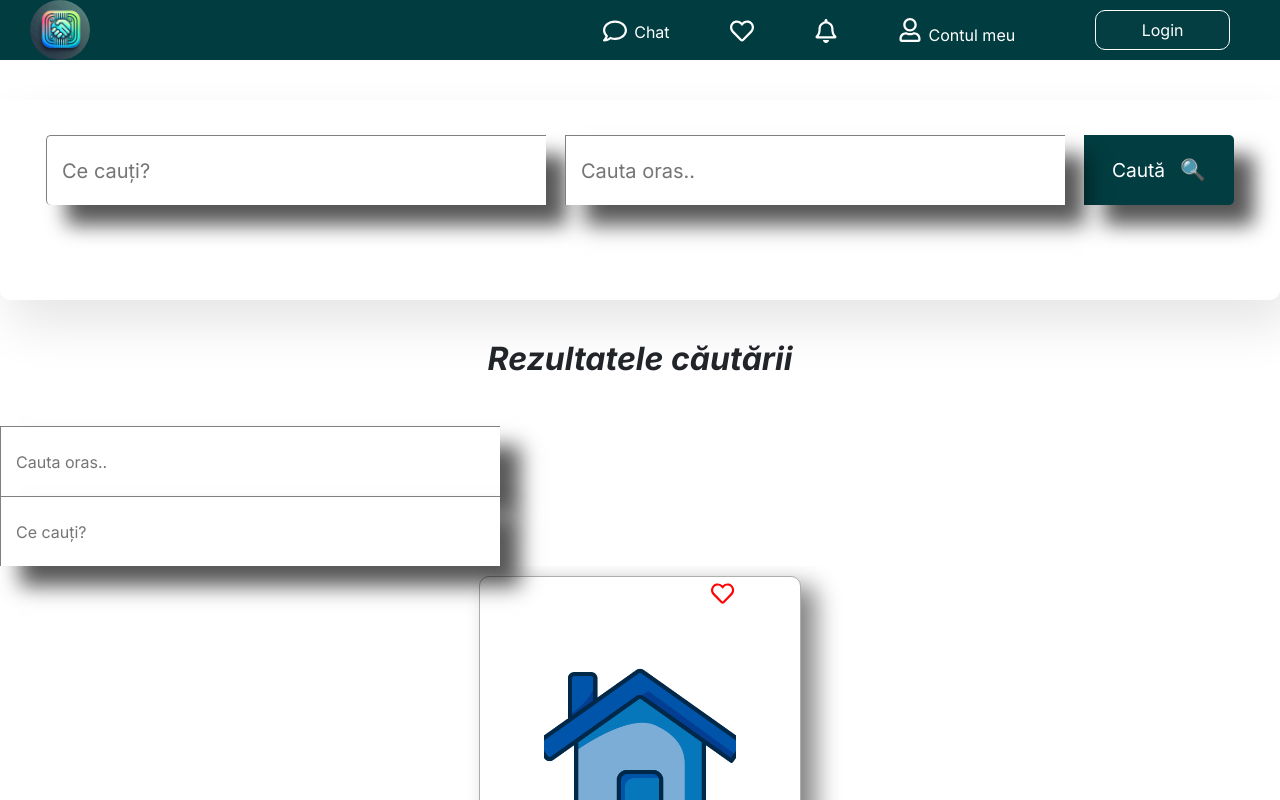
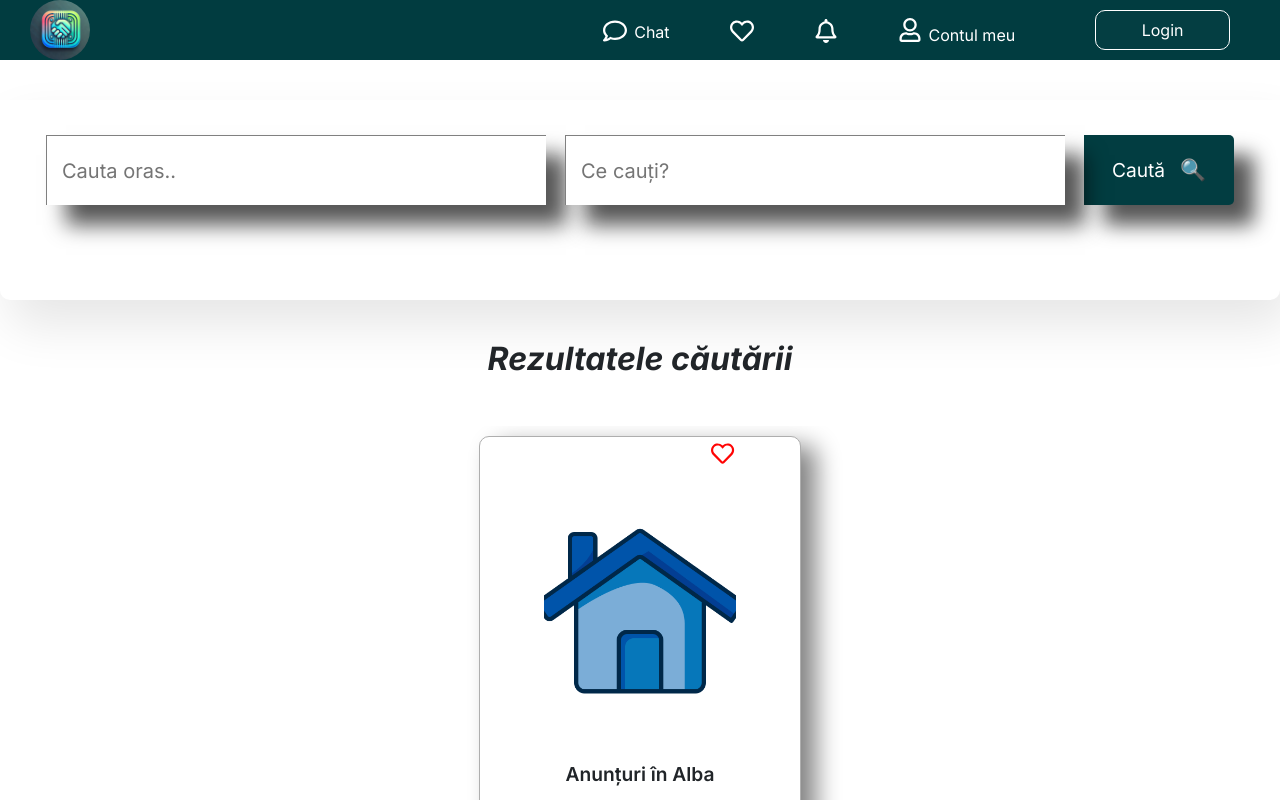
Before and after one commit to scaevola1981/BARD.app, a React (Vite) app: page /search-page in a window 1280 px wide. Built offline with nearby package versions, Linux system fonts and the light colour scheme; a web font is replaced by a local one.

Commit message:
Am schimbat rutele la fisierul Autocompletare

```diff
--- a/src/App.jsx
+++ b/src/App.jsx
@@ -7,7 +7,7 @@ import Favorite from './assets/Pages/Favorite-icon/favorite';
 import Modal from './assets/Components/Modal/modal-component';
 import Account from './assets/Pages/MyAcount-icon/account-page'
 import AnunturiFavorite from './assets/Pages/Notifications-icon/notificari';
-import SearchPage from './assets/Components/SearchPage/search-page';
+import SearchPage from './assets/Pages/SearchPage/search-page';
 
 
 function App() {
--- a/src/assets/Components/NavBar/navBar.jsx
+++ b/src/assets/Components/NavBar/navBar.jsx
@@ -1,7 +1,9 @@
 
 import { useState } from 'react';
 import { useNavigate } from 'react-router-dom';
-import  Autocompletare from '../../Components/Autocompletare/autocompletare-orase'
+import  Autocompletare from '../../Pages/Autocompletare/autocompletare-orase'
+import AutocompletareCategorii from '../../Pages/Autocompletare/autocompletare-categorii';
+
 import './NavBar.css';
 
 const NavBar = () => {
@@ -22,22 +24,37 @@ const NavBar = () => {
     }
   }
 
-  const handleSelectCity = (city) => {
-    setJudet(city)
+  //  Funcție pentru selectarea categoriei
+  const handleSearchTermSelect = (selectedTerm) => {
+    const queryParams = new URLSearchParams(window.location.search);
+    queryParams.set('searchTerm', selectedTerm);
+    window.history.pushState(null, '', `?${queryParams.toString()}`);
   };
+
+    //  Funcție pentru selectarea orașului
+    const handleCitySelect = (selectedCity) => {
+      const queryParams = new URLSearchParams(window.location.search);
+      queryParams.set('city', selectedCity);
+      window.history.pushState(null, '', `?${queryParams.toString()}`);
+      setJudet(selectedCity);
+    };
+
+  // const handleSelectCity = (city) => {
+  //   setJudet(city)
+  // };
 
   return (
     <div className="navbar-container ">
       <nav className="navbar">
         <div className="input-group">
-          <input type="text"
+          {/* <input type="text"
                  className="input-text"
                  placeholder="Ce cauți?"
                  value={termeniCautare}
                  onChange={(e) => setTermeniCautare(e.target.value)}
                  onKeyDown={handleKeyDown}
-          />
-         {/* Vechiul input nu sterge pote trebuii vreodata */}
+          /> */}
+         {/* Vechiul input nu sterge poate va mai trebuii vreodata */}
           {/* <input type="text"
                  className="input-city"
                  placeholder="Toata Romania"
@@ -45,8 +62,17 @@ const NavBar = () => {
                 onChange={(e) => setJudet(e.target.value)}
                 onKeyDown={handleKeyDown}
           /> */}
-          <Autocompletare onSelect={handleSelectCity}/>
-
+          <Autocompletare onSelect={handleCitySelect}
+                          onChange={(e) => setJudet(e.target.value)}
+                          value={judet}
+                          onKeyDown={handleKeyDown}
+            />
+          <AutocompletareCategorii onSelect={handleSearchTermSelect}
+                                   onChange={(e) => setTermeniCautare(e.target.value)}
+                                   onKeyDown={handleKeyDown}
+                                   value={termeniCautare}
+                                   placeholder="Ce cauți?"
+          />
           <button className="search-btn" onClick={handleSearch}>
             Caută
             <span className="search-icon">🔍</span>
--- a/src/assets/Components/Autocompletare/autocompletare-orase.jsx
+++ b/src/assets/Pages/Autocompletare/autocompletare-orase.jsx
@@ -12,7 +12,7 @@ const orase = [
 
 const Autocompletare = ({onSelect}) => {
   const [cautareTermeni, setCautareTermeni] = useState('');
-  const [filtrareOrase, setFiltrareOrase] = useState('');
+  const [filtrareOrase, setFiltrareOrase] = useState([]);
 
   const handleInputChange = (e) => {
     const value = e.target.value;
--- a/src/assets/Components/SearchPage/search-page.jsx
+++ b/src/assets/Pages/SearchPage/search-page.jsx
@@ -1,14 +1,14 @@
 import './search-page.css';
-import cardData from '../Card/cardData';
-import Card from '../Card/card';
+import cardData from '../../Components/Card/cardData';
+import Card from '../../Components/Card/card';
 import { useState, useEffect } from 'react';
 import { useLocation } from 'react-router-dom';
-import Header from '../Header/header';
-import NavBar from '../NavBar/navBar';
-import Footer from '../Footer/footer';
+import Header from '../../Components/Header/header';
+import NavBar from '../../Components/NavBar/navBar';
+import Footer from '../../Components/Footer/footer';
 
-import Autocompletare from '../Autocompletare/autocompletare-orase';
-import AutocompletareCategorii from '../Autocompletare/autocompletare-categorii';
+
+
 
 const SearchPage = () => {
   const [carduriFiltrate, setCarduriFiltrate] = useState([]);
@@ -17,19 +17,9 @@ const SearchPage = () => {
   const searchTerm = queryParams.get('searchTerm') || '';
   const city = queryParams.get('city') || '';
 
-  //  Funcție pentru selectarea orașului
-  const handleCitySelect = (selectedCity) => {
-    const queryParams = new URLSearchParams(window.location.search);
-    queryParams.set('city', selectedCity);
-    window.history.pushState(null, '', `?${queryParams.toString()}`);
-  };
 
-  //  Funcție pentru selectarea categoriei
-  const handleSearchTermSelect = (selectedTerm) => {
-    const queryParams = new URLSearchParams(window.location.search);
-    queryParams.set('searchTerm', selectedTerm);
-    window.history.pushState(null, '', `?${queryParams.toString()}`);
-  };
+
+
 
   useEffect(() => {
     if (!Array.isArray(cardData) || cardData.length === 0) {
@@ -73,8 +63,8 @@ const SearchPage = () => {
           <h2>Rezultatele căutării</h2>
         </div>
         <div className="search-filters">
-          <Autocompletare onSelect={handleCitySelect} />
-          <AutocompletareCategorii onSelect={handleSearchTermSelect} />
+
+
         </div>
         <div className="search-card">
           {carduriFiltrate.length > 0 ? (
```
Also changed, not shown: src/assets/Pages/Autocompletare/autocompletare-categorii.css (added), src/assets/Pages/Autocompletare/autocompletare-categorii.jsx (renamed from src/assets/Components/Autocompletare/autocompletare-categorii.jsx), src/assets/Pages/Autocompletare/autocompletare.css (renamed from src/assets/Components/Autocompletare/autocompletare.css), src/assets/Pages/SearchPage/search-page.css (renamed from src/assets/Components/SearchPage/search-page.css), 1 other file (tests, documents, lock files or other folders).
